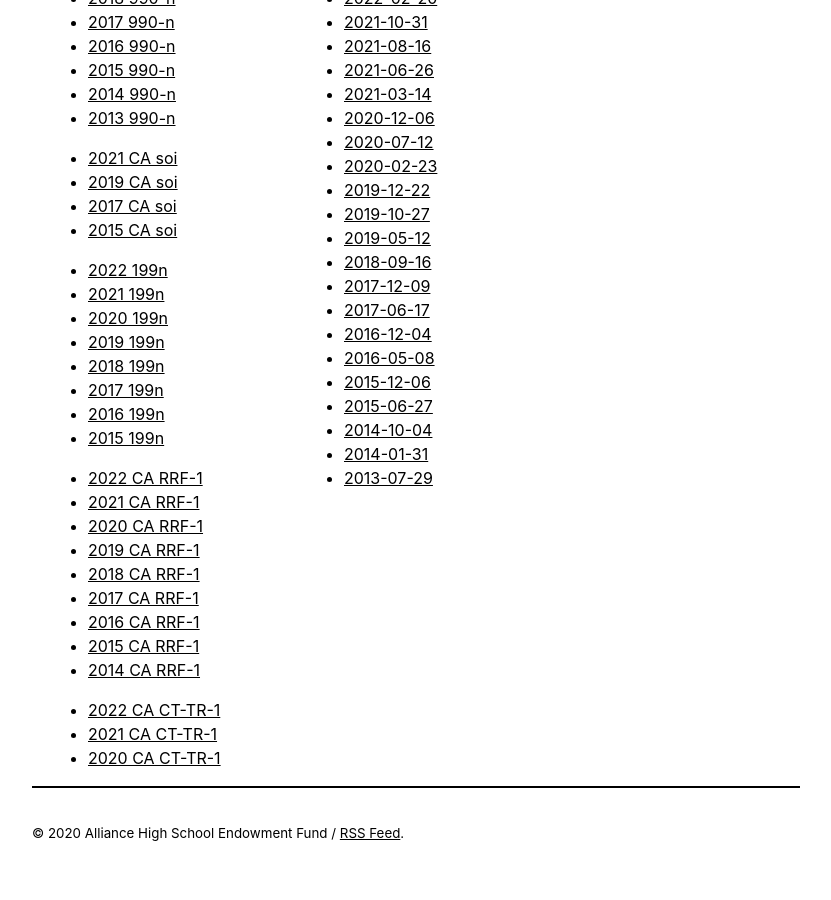
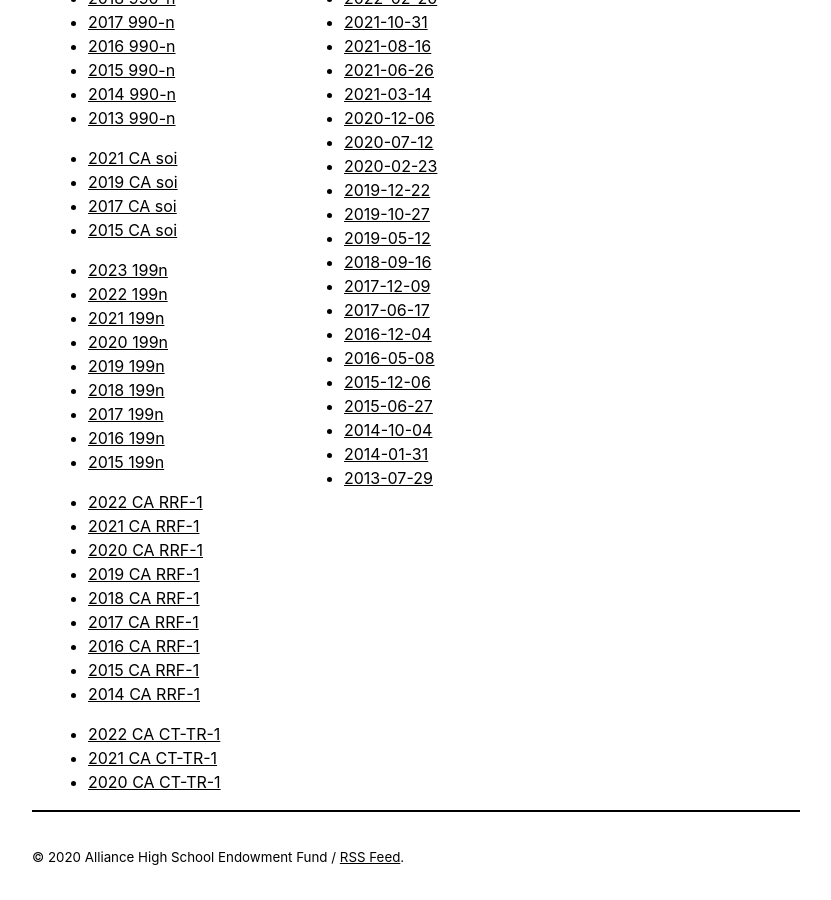
Before and after one commit to ahsef/ahsef.github.io, a Jekyll site: the page built from _pages/about.html, in a window 1280 px wide and 900 px high, scrolled down 3816 px. Shown: the whole window, without its empty margins (224-1055 px from the left). Built offline with Jekyll 4.4.1, drawn with Linux system fonts in a browser that asks for light colours.

Commit message:
Add 2023 199n

```diff
--- a/_pages/about.html
+++ b/_pages/about.html
@@ -329,6 +329,7 @@
         </ul>
 
         <ul>
+            <li><a href="/filings/2023-199n.pdf">2023 199n</a></li>
             <li><a href="/filings/2022-199n.pdf">2022 199n</a></li>
             <li><a href="/filings/2021-199n.pdf">2021 199n</a></li>
             <li><a href="/filings/2020-199n.pdf">2020 199n</a></li>
```
Also changed, not shown: 1 other file.
